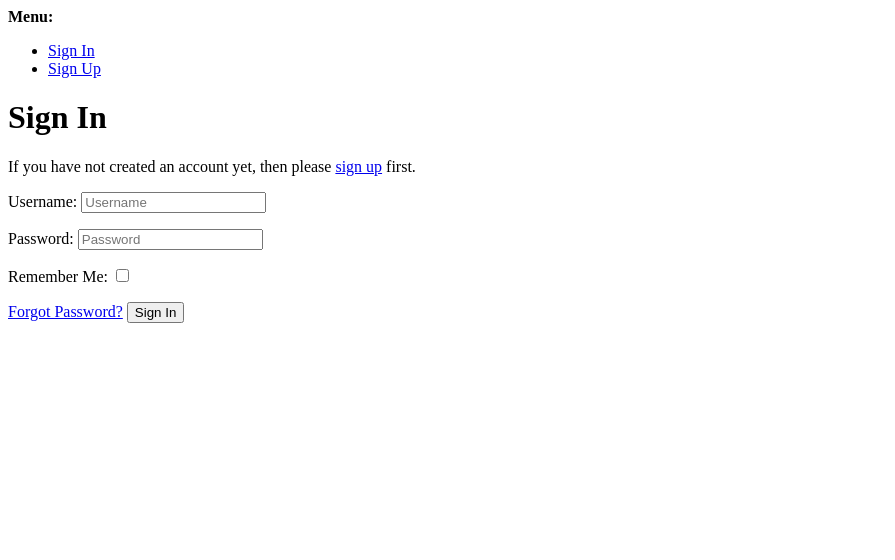
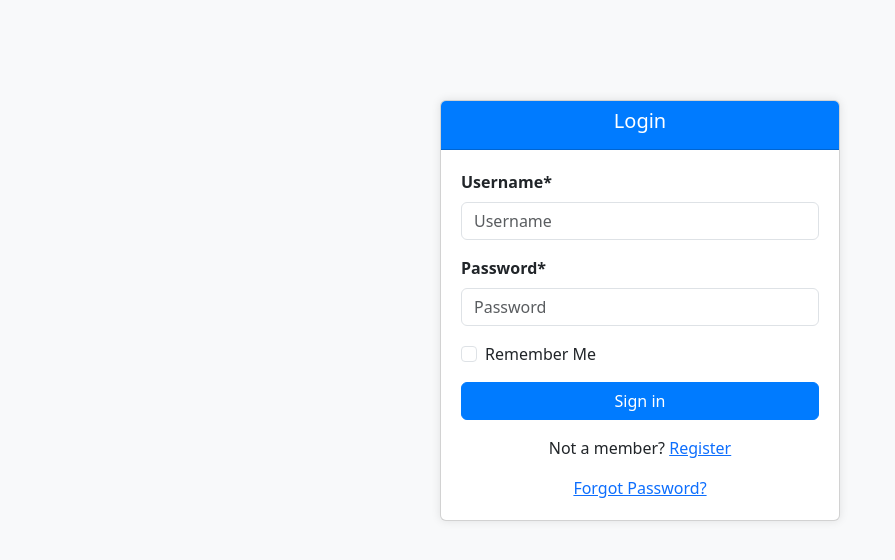
Before and after one commit to bintangx1902/rice-regression, a Django app: page /accounts/login/ in a window 1280 px wide. Shown: the top 560 px of the page, without its empty margins (0-895 px from the left). Run offline with Django 3.2, Linux system fonts and the light colour scheme; some libraries are stand-ins or nearby versions.

Commit message:
login logout register

```diff
--- a/app/templates/app/index.html
+++ b/app/templates/app/index.html
@@ -133,7 +133,7 @@
                     </div>
 
                     <div class="mb-3">
-                        <label for="qlt" class="form-label">Qualitas : </label>
+                        <label for="qlt" class="form-label">Kualitas : </label>
                         <select name="qlt" id="qlt" class="form-select">
                             <option value="premium">Premium</option>
                             <option value="medium">Medium</option>
@@ -328,6 +328,7 @@
 
             <div class="section-title">
                 <h2>Profile</h2>
+                <a href="{% url 'account_logout' %}" class="btn btn-outline-danger">Log Out</a>
             </div>
 
             <!--<div class="row">
--- a/rice_regression/settings.py
+++ b/rice_regression/settings.py
@@ -44,8 +44,14 @@ INSTALLED_APPS = [
     'allauth.account',
     'allauth.socialaccount',
 
+    'crispy_forms',
+    'crispy_bootstrap5',
+
     'app'
 ]
+
+CRISPY_ALLOWED_TEMPLATE_PACKS = "bootstrap5"
+CRISPY_TEMPLATE_PACK = "bootstrap5"
 
 SITE_ID = 1
 
--- a/templates/account/base.html
+++ b/templates/account/base.html
@@ -1,43 +1,60 @@
+<!DOCTYPE html>
 {% load i18n %}
-<!DOCTYPE html>
-<html>
+<html lang="en">
 <head>
-    <meta http-equiv="X-UA-Compatible" content="IE=edge">
+    <meta charset="UTF-8">
     <meta name="viewport" content="width=device-width, initial-scale=1.0">
     <title>{% block head_title %}{% endblock %}</title>
+    <link rel="stylesheet" href="https://cdn.jsdelivr.net/npm/bootstrap@5.3.0/dist/css/bootstrap.min.css">
     {% block extra_head %}
     {% endblock %}
+    <style>
+        body {
+            background-color: #f8f9fa;
+        }
+
+        .card {
+            max-width: 400px;
+            margin: 100px auto;
+            box-shadow: 0 0 10px rgba(0, 0, 0, 0.1);
+        }
+
+        .card-header {
+            background-color: #007bff;
+            color: #fff;
+        }
+
+        .card-body {
+            padding: 20px;
+        }
+
+        .form-label {
+            font-weight: bold;
+        }
+
+        .form-check-label {
+            font-weight: normal;
+        }
+
+        .btn-primary {
+            background-color: #007bff;
+            border-color: #007bff;
+        }
+
+        .btn-primary:hover {
+            background-color: #0069d9;
+            border-color: #0062cc;
+        }
+    </style>
 </head>
 <body>
 {% block body %}
-
-    {% if messages %}
-    <div>
-      <strong>{% trans "Messages:" %}</strong>
-      <ul>
-        {% for message in messages %}
-        <li>{{message}}</li>
-        {% endfor %}
-      </ul>
-    </div>
-    {% endif %}
-
-    <div>
-      <strong>{% trans "Menu:" %}</strong>
-      <ul>
-        {% if user.is_authenticated %}
-        <li><a href="{% url 'account_email' %}">{% trans "Change E-mail" %}</a></li>
-        <li><a href="{% url 'account_logout' %}">{% trans "Sign Out" %}</a></li>
-        {% else %}
-        <li><a href="{% url 'account_login' %}">{% trans "Sign In" %}</a></li>
-        <li><a href="{% url 'account_signup' %}">{% trans "Sign Up" %}</a></li>
-        {% endif %}
-      </ul>
-    </div>
 {% block content %}
 {% endblock %}
 {% endblock %}
+
 {% block extra_body %}
 {% endblock %}
+<script src="https://cdn.jsdelivr.net/npm/bootstrap@5.3.0/dist/js/bootstrap.bundle.min.js"></script>
 </body>
 </html>
--- a/templates/account/login.html
+++ b/templates/account/login.html
@@ -7,40 +7,32 @@
 
 {% block content %}
 
-<h1>{% trans "Sign In" %}</h1>
+<div class="container">
+    <div class="card mb-3">
+        <div class="card-header text-center">
+            <h5>Login</h5>
+        </div>
+        <div class="card-body">
+            <form class="login" method="POST" action="{% url 'account_login' %}">
+                {% load crispy_forms_tags %}
+                {% csrf_token %}
+                {{ form | crispy }}
 
-{% get_providers as socialaccount_providers %}
+                <div class="d-grid gap-2">
+                    <button type="submit" class="btn btn-primary">Sign in</button>
+                </div>
 
-{% if socialaccount_providers %}
-<p>{% blocktrans with site.name as site_name %}Please sign in with one
-of your existing third party accounts. Or, <a href="{{ signup_url }}">sign up</a>
-for a {{ site_name }} account and sign in below:{% endblocktrans %}</p>
+                {% if redirect_field_value %}
+                <input type="hidden" name="{{ redirect_field_name }}" value="{{ redirect_field_value }}"/>
+                {% endif %}
 
-<div class="socialaccount_ballot">
-
-  <ul class="socialaccount_providers">
-    {% include "socialaccount/snippets/provider_list.html" with process="login" %}
-  </ul>
-
-  <div class="login-or">{% trans 'or' %}</div>
-
+                <div class="text-center mt-3">
+                    <p>Not a member? <a href="{{ signup_url }}">Register</a></p>
+                    <a class="button secondaryAction" href="">{% trans "Forgot Password?" %}</a>
+                </div>
+            </form>
+        </div>
+    </div>
 </div>
 
-{% include "socialaccount/snippets/login_extra.html" %}
-
-{% else %}
-<p>{% blocktrans %}If you have not created an account yet, then please
-<a href="{{ signup_url }}">sign up</a> first.{% endblocktrans %}</p>
-{% endif %}
-
-<form class="login" method="POST" action="{% url 'account_login' %}">
-  {% csrf_token %}
-  {{ form.as_p }}
-  {% if redirect_field_value %}
-  <input type="hidden" name="{{ redirect_field_name }}" value="{{ redirect_field_value }}" />
-  {% endif %}
-  <a class="button secondaryAction" href="{% url 'account_reset_password' %}">{% trans "Forgot Password?" %}</a>
-  <button class="primaryAction" type="submit">{% trans "Sign In" %}</button>
-</form>
-
 {% endblock %}
```
Also changed, not shown: app/templates/app/forget_password.html (added, +80 -0 lines), templates/account/logout.html (+19 -10 lines), templates/account/signup.html (+25 -10 lines), db.sqlite3. Lines whose indentation alone changed are shown as unchanged.
